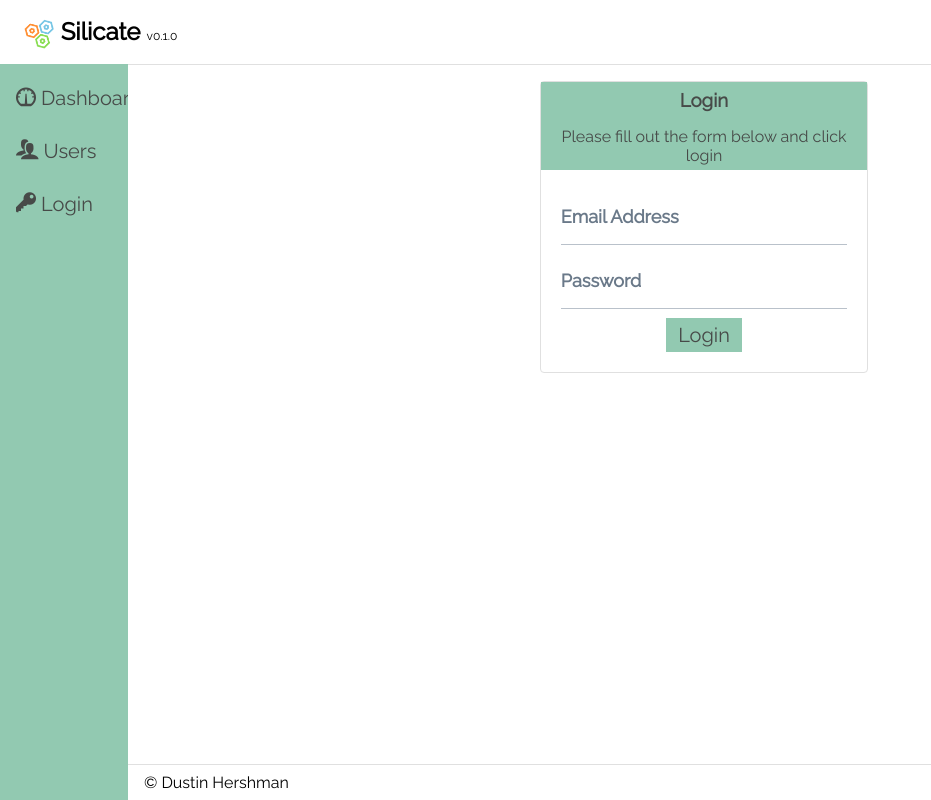
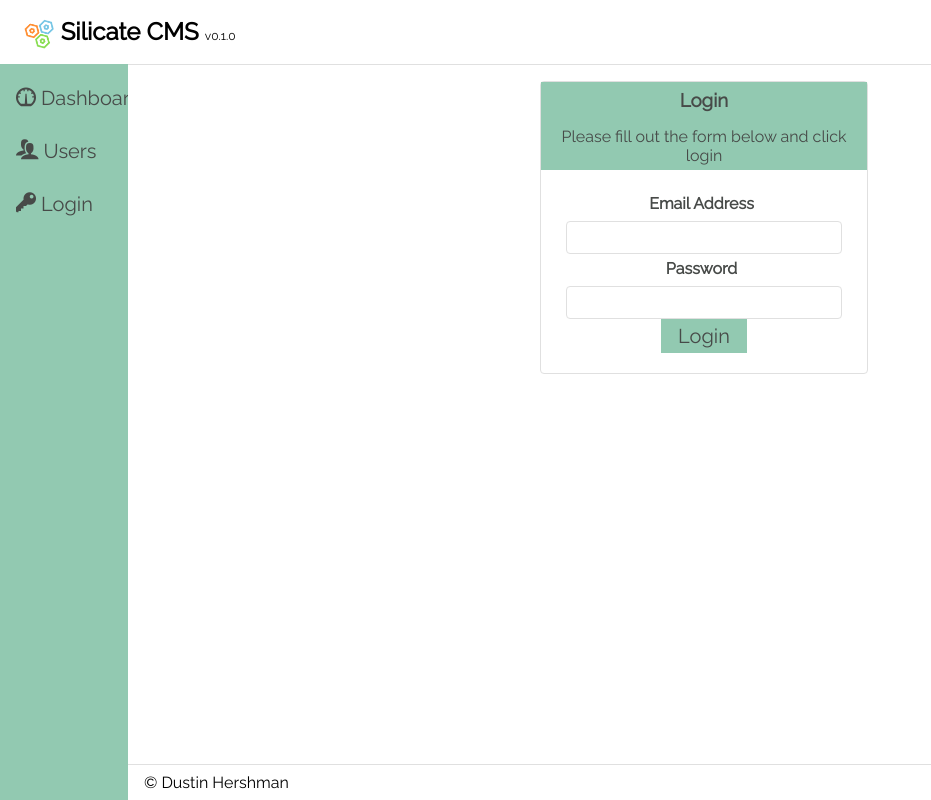
Before and after one commit to dhershman1/silicate-cms, a Nuxt app: page / in a window 1280 px wide. Shown: the whole page, without its empty margins (0-931 px from the left). Built offline with nearby package versions, Linux system fonts and the light colour scheme.

Commit message:
Design tweaks and touches to dashboard

```diff
--- /dev/null
+++ b/components/card-bucket.vue
@@ -0,0 +1,47 @@
+<template>
+  <div class="card">
+    <div class="card__header text-center">
+      <h3 class="card__title">{{ data.title }}</h3>
+    </div>
+    <div class="card__body">
+      <button v-if="!editing" @click="editing = true" class="btn--fill btn--md">
+        Edit <i class="icon-pencil"></i>
+      </button>
+      <p v-if="!editing">{{ data.body }}</p>
+      <form class="control" v-if="editing">
+        <button @click="editing = false" class="btn--fill btn--md">
+          Save <i class="icon-floppy-disk"></i>
+        </button>
+        <label>Content Title</label>
+        <input type="text" :value="data.title">
+        <label>Content Body</label>
+        <textarea :value="data.body"></textarea>
+      </form>
+    </div>
+  </div>
+</template>
+
+<script>
+export default {
+  props: {
+    data: {
+      type: Object,
+      default: {}
+    }
+  },
+  data () {
+    return {
+      editing: false
+    }
+  }
+}
+</script>
+
+<style scoped>
+.text-right {
+  text-align: right;
+}
+.text-center {
+  text-align: center;
+}
+</style>
--- a/layouts/default.vue
+++ b/layouts/default.vue
@@ -5,7 +5,7 @@
         <a href="/">
           <img src="/imgs/logo.png" height="30"/>
         </a>
-        Silicate
+        Silicate CMS
         <small>v{{ version }}</small>
       </h1>
     </header>
--- a/pages/index.vue
+++ b/pages/index.vue
@@ -4,35 +4,24 @@
       <h3 class="card__title">Login</h3>
       <p class="card__subtitle">Please fill out the form below and click login</p>
     </div>
-    <form class="card__body">
-      <!-- Find a better way to handle this not a fan -->
-      <div :class="['anim', { 'anim--filled': emailFilled || email }]">
+    <form class="control card__body" action="/login" method="POST">
+      <label for="email">
+        Email Address
+      </label>
       <input
         id="email"
-          class="anim__field"
         type="email"
         name="email"
-          v-model="email"
-          @focus="emailFilled = true"
-          @blur="emailFilled = false">
-        <label class="anim__label" for="email">
-          <span class="anim__label-content">Email Address</span>
+        @keyup="checkLen('email', $event)">
+      <label for="password">
+        Password
       </label>
-      </div>
-      <div :class="['anim', { 'anim--filled': passFilled || password }]">
       <input
         id="password"
-          class="anim__field"
         type="password"
         name="password"
-          v-model="password"
-          @focus="passFilled = true"
-          @blur="passFilled = false">
-        <label class="anim__label" for="password">
-          <span class="anim__label-content">Password</span>
-        </label>
-      </div>
-      <button class="btn--fill btn--md" type="button">Login</button>
+        @keyup="checkLen('pass', $event)">
+      <button class="center btn--fill btn--md" type="button">Login</button>
     </form>
   </div>
 </template>
@@ -44,11 +33,15 @@ export default {
   },
   data () {
     return {
-      emailFilled: false,
-      passFilled: false,
-      authed: false,
-      email: '',
-      password: ''
+      filled: {
+        pass: false,
+        email: false
+      }
+    }
+  },
+  methods: {
+    checkLen (field, { target }) {
+      this.filled[field] = Boolean(target.value.length)
     }
   }
 }
@@ -61,6 +54,12 @@ export default {
 .shrink {
   width: 30%;
 }
+.text-center {
+  text-align: center;
+}
+button.center {
+  width: 30%;
+}
 .center {
   text-align: center;
   margin-left: auto;
--- a/static/css/main.css
+++ b/static/css/main.css
@@ -11,10 +11,12 @@
   --warning: #FFC107;
   --info: #17A2B8;
   --border: #E0E0E0;
+  --disabled: #B1B1B1;
   --light-bg: #fffaf1;
   --bg: #92C9B1;
 }
 
+/* Primary Setup */
 html {
   height: 100%;
 }
@@ -29,6 +31,13 @@ body {
 #__layout {
   height: 100%;
 }
+/* END Primary Setup */
+
+/* Helpers */
+.divider {
+  border-bottom: 1px solid var(--border);
+}
+/* END Helpers */
 
 /* Setting up our CSS Grid */
 #__layout > div {
@@ -127,9 +136,9 @@ footer {
     height: auto;
   }
 }
+/* END Grid Setup */
 
 /* Button Styles */
-
 .btn,
 .btn--xs,
 .btn--sm,
@@ -235,136 +244,9 @@ footer {
   -webkit-transform: scaleX(1);
           transform: scaleX(1);
 }
-
-/* Input Styles */
-
-.anim {
-  position: relative;
-  z-index: 1;
-  width: 100%;
-  vertical-align: top;
-  overflow: hidden;
-}
-
-.anim__field {
-  position: relative;
-  margin-top: 1rem;
-	padding: 0.85rem 0;
-	display: block;
-	float: right;
-	width: 100%;
-	border: none;
-	border-radius: 0;
-	background: transparent;
-	color: var(--dark);
-  font-weight: bold;
-  font-size: 18px;
-	font-family: "Helvetica Neue", Helvetica, Arial, sans-serif;
-	-webkit-appearance: none; /* for box shadows to show on iOS */
-}
-
-.anim__field:focus {
-  outline: none;
-}
-
-.anim__label {
-  position: absolute;
-	bottom: 0;
-	left: 0;
-  display: inline-block;
-	float: right;
-  width: 100%;
-  height: calc(100% - 1rem);
-	text-align: left;
-	pointer-events: none;
-	color: #6a7989;
-  font-weight: bold;
-  font-size: 18px;
-	-webkit-font-smoothing: antialiased;
-    -moz-osx-font-smoothing: grayscale;
-	-webkit-touch-callout: none;
-	-webkit-user-select: none;
-	-khtml-user-select: none;
-	-moz-user-select: none;
-	-ms-user-select: none;
-	user-select: none;
-}
-
-.anim__label-content {
-  position: absolute;
-	display: block;
-	width: 100%;
-}
-
-.anim__label::before,
-.anim__label::after {
-  content: '';
-	position: absolute;
-	top: 0;
-	left: 0;
-	width: 100%;
-	height: calc(100% - 10px);
-	border-bottom: 1px solid #B9C1CA;
-}
-
-.anim__label::after {
-	border-bottom: 4px solid var(--primary);
-	-webkit-transform: translate3d(-100%, 0, 0);
-	transform: translate3d(-100%, 0, 0);
-	-webkit-transition: -webkit-transform 0.3s;
-	transition: transform 0.3s;
-}
-
-.anim__field:focus + .anim__label::after,
-.anim--filled .anim__label::after {
-  -webkit-transform: translate3d(0, 0, 0);
-	transform: translate3d(0, 0, 0);
-}
-
-.anim__field:focus + .anim__label .anim__label-content,
-.anim--filled .anim__label-content {
-  -webkit-animation: anim-1 0.3s forwards;
-	animation: anim-1 0.3s forwards;
-}
-
-@-webkit-keyframes anim-1 {
-	50% {
-		opacity: 0;
-		-webkit-transform: translate3d(1em, 0, 0);
-		transform: translate3d(1em, 0, 0);
-	}
-	51% {
-		opacity: 0;
-		-webkit-transform: translate3d(-1em, -40%, 0);
-		transform: translate3d(-1em, -40%, 0);
-	}
-	100% {
-		opacity: 1;
-		-webkit-transform: translate3d(0, -40%, 0);
-		transform: translate3d(0, -40%, 0);
-	}
-}
-
-@keyframes anim-1 {
-	50% {
-		opacity: 0;
-		-webkit-transform: translate3d(1em, 0, 0);
-		transform: translate3d(1em, 0, 0);
-	}
-	51% {
-		opacity: 0;
-		-webkit-transform: translate3d(-1em, -40%, 0);
-		transform: translate3d(-1em, -40%, 0);
-	}
-	100% {
-		opacity: 1;
-		-webkit-transform: translate3d(0, -40%, 0);
-		transform: translate3d(0, -40%, 0);
-	}
-}
+/* END Button Styles */
 
 /* Card Styles */
-
 .card {
   position: relative;
   min-width: 0;
@@ -376,6 +258,17 @@ footer {
   margin-top: 1rem;
 }
 
+.card-group {
+  width: 100%;
+  height: 100%;
+}
+
+.card-group .card {
+  display: inline-block;
+  margin-top: 0;
+  width: 50%;
+}
+
 .card > hr {
   margin-left: 0;
   margin-right: 0;
@@ -383,6 +276,10 @@ footer {
 
 .card__body {
   padding: 1.25rem;
+}
+
+.card__body p {
+  margin-top: 0
 }
 
 .card__header {
@@ -412,3 +309,96 @@ footer {
 .card__link + .card__link {
   margin-left: 1.25rem;
 }
+
+/* END Card Styles */
+
+/* Tabs Styles */
+.tabs {
+  border-bottom: 1px solid var(--border);
+  display: flex;
+  flex-wrap: wrap;
+  list-style: none;
+  padding-left: 0;
+  margin-bottom: 0;
+}
+
+.tabs__item {
+  font-weight: 600;
+  margin-bottom: -2px;
+}
+
+.tabs__link {
+  color: var(--dark);
+  text-decoration: none;
+  display: block;
+  padding: 1rem 1rem;
+  border: 1px solid transparent;
+  border-radius: 0.25rem;
+  transition: background-color .20s ease-in-out,border-color .20s ease-in-out,color .20s ease-in-out;
+}
+
+.tabs__link:hover,
+.tabs__link:focus {
+  border-color: var(--border);
+}
+
+.tabs__link--disabled {
+  color: var(--disabled);
+  background-color: transparent;
+  border-color: transparent;
+}
+
+.tabs__link--active {
+  color: var(--primary);
+  background-color: #FFF;
+  border-bottom: 0;
+  border-color: var(--border);
+}
+/* END Tabs Styles */
+
+/* Select Styles */
+select {
+  margin-top: 0.5rem;
+  padding: 0.5rem;
+  border: 1px solid var(--border);
+  border-radius: 0.25rem;
+  transition: border-color .15s ease-in-out,box-shadow .15s ease-in-out;
+}
+select:focus {
+  border-color: var(--primary);
+  box-shadow: 0 0 0 .2rem var(--bg);
+}
+/* END Select Styles */
+
+/* Bucket Editor Style */
+.control label {
+  color: var(--dark);
+  font-weight: 600;
+  padding: 0.3rem 0.3rem 0 0;
+  display: block;
+}
+
+.control input,
+.control textarea {
+  margin-top: 0.5rem;
+  width: 90%;
+  padding: 0.5rem;
+  border: 1px solid var(--border);
+  border-radius: 0.25rem;
+  transition: border-color .15s ease-in-out,box-shadow .15s ease-in-out;
+}
+
+.control input:focus,
+.control textarea:focus {
+  border-color: var(--primary);
+  box-shadow: 0 0 0 .2rem var(--bg);
+}
+
+.control button {
+  display: block;
+}
+
+.control button i {
+  font-size: 16px;
+}
+/* END Bucket Editor Styles */
--- /dev/null
+++ b/store/dashboard.js
@@ -0,0 +1,71 @@
+export const state = () => ({
+  pageList: [],
+  buckets: [],
+  section: '',
+  page: {}
+})
+
+export const mutations = {
+  setPageList (state, list) {
+    state.pageList = list
+  },
+
+  setBuckets (state, list) {
+    state.buckets = list
+  },
+
+  setPage (state, payload) {
+    state.page = payload
+  },
+
+  setSection (state, payload) {
+    state.section = payload
+  }
+}
+
+export const actions = {
+  fetchPages ({ commit }, payload) {
+    // Axios call will be made here
+    // For now we will just mock the data
+    const data = {
+      home: {
+        header: [
+          {
+            title: 'header content',
+            body: 'This is a content bucket for the header section'
+          },
+          {
+            title: 'header sub-content',
+            body: 'This is some sub content for the header'
+          }
+        ],
+        footer: [
+          {
+            title: 'footer content',
+            body: 'This is some content that lives for the footer section'
+          }
+        ]
+      },
+      about: {
+        header: [
+          {
+            title: 'header content',
+            body: 'This is a content bucket for the header section'
+          },
+          {
+            title: 'header sub-content',
+            body: 'This is some sub content for the header'
+          }
+        ],
+        body: [
+          {
+            title: 'main',
+            body: 'This is a simple headless cms that prides itself on being user friendly, and completely plug and play ready!'
+          }
+        ]
+      }
+    }
+
+    commit('setPageList', data)
+  }
+}
--- /dev/null
+++ b/store/index.js
@@ -0,0 +1,9 @@
+export const state = () => ({
+  authed: false
+})
+
+export const mutations = {
+  toggleAuth (state) {
+    state.authed = !state.authed
+  }
+}
```
Also changed, not shown: pages/dashboard.vue (+68 -82 lines), assets/README.md (deleted). Lines whose indentation alone changed are shown as unchanged.
